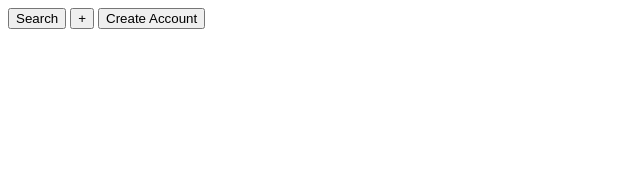
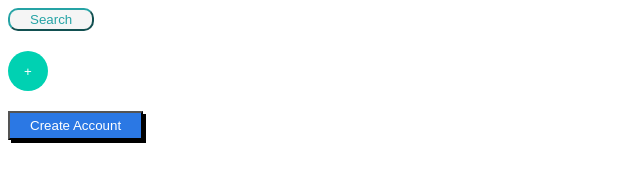
Before and after one commit to andrewdongli/buttonUp, a plain HTML site: page index.html in a window 1280 px wide. Shown: the whole page, without its empty margins (0-640 px from the left). Drawn offline with Linux system fonts and the light colour scheme.

Commit message:
use display:block instead of absolute position

```diff
--- a/style.css
+++ b/style.css
@@ -1,4 +1,9 @@
-button#search {
+.search, .plus, .create_acc{
+    display:block;
+    margin-bottom: 20px;
+}
+
+.search {
     color:#25a3a5;
     background-color:#f5f5f5;
     border-color: #25a3a5;
@@ -6,12 +11,12 @@ button#search {
     padding: 2px 20px;
     border-radius: 10px;
 
-    position: absolute;
+    /* position: absolute;
     left:30px;
-    top:50px;
+    top:50px; */
 }
 
-button#plus{
+.plus{
     color:white;
     background-color: #00d1b2;
     border-radius:50%;
@@ -21,12 +26,12 @@ button#plus{
 
 
 
-    position: absolute;
+    /* position: absolute;
     left: 30px;
-    top: 85px;
+    top: 85px; */
 }
 
-button#create_acc{
+.create_acc{
     color:white;
     background-color: #2b78e4;
     border-color: black;
@@ -36,7 +41,7 @@ button#create_acc{
 
     box-shadow: 3px 3px black;
 
-    position: absolute;
+    /* position: absolute;
     left: 30px;
-    top: 140px;
+    top: 140px; */
 }
```
